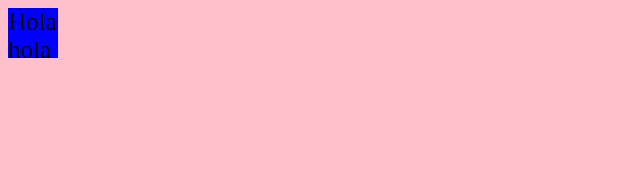
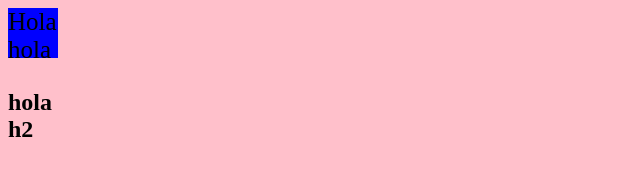
Before and after one commit to erikazubieta/test12, a plain HTML site: page index.html in a window 1280 px wide. Shown: the whole page, without its empty margins (0-640 px from the left). Drawn offline with Linux system fonts and the light colour scheme.

Commit message:
html con h2

```diff
--- a/index.html
+++ b/index.html
@@ -7,6 +7,7 @@
 <body class="body1">
   <div class="caja1">
    <p>Hola hola</p>
+	<h2>hola h2 </h2>
   </div>
 
 </body>
```
